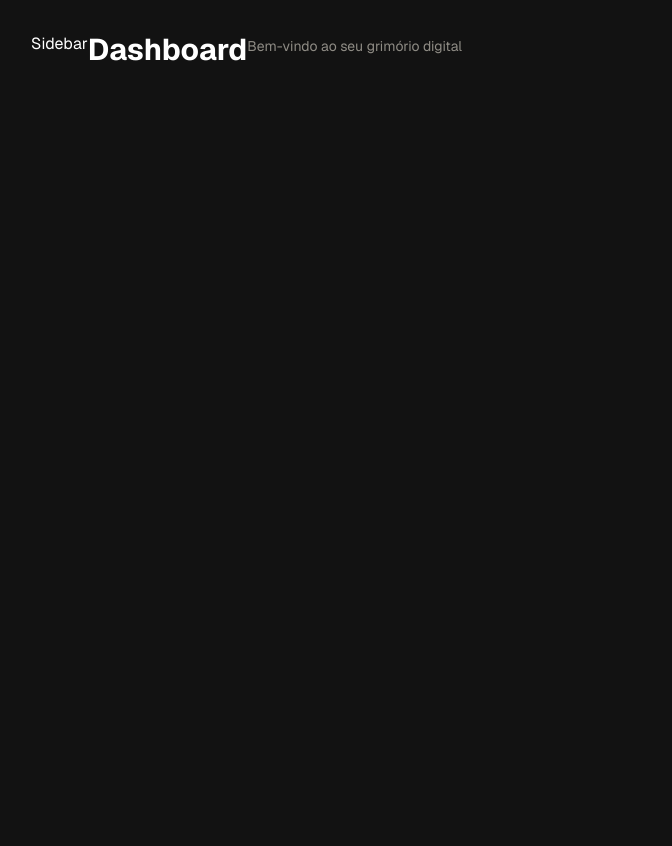
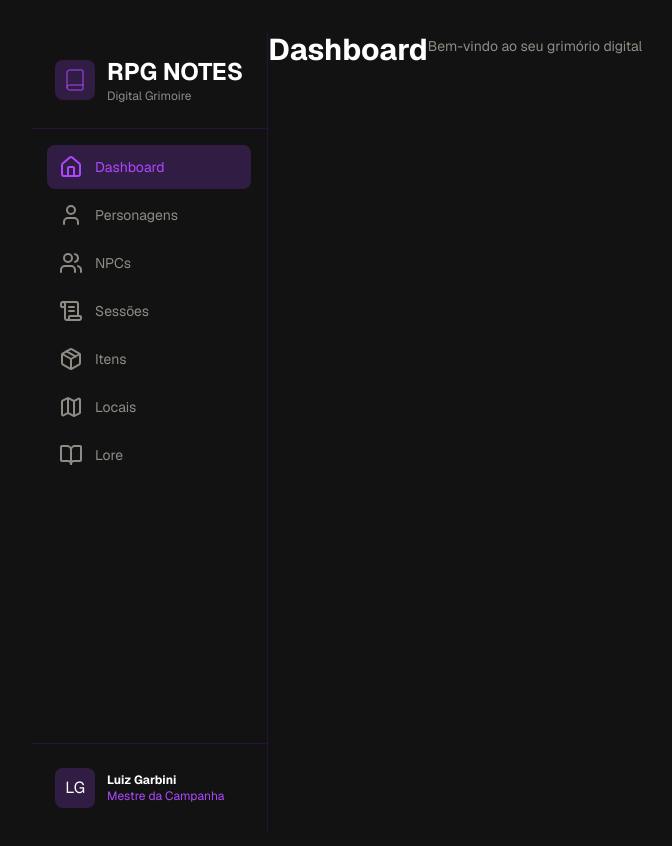
Before and after one commit to LuizGarbini/rpg-notes, a React (Vite) app: page / in a window 1280 px wide. Shown: the top 846 px of the page, without its empty margins (1-673 px from the left). Before the commit the page ends 800 px from the top, so only its background shows below. Built offline with nearby package versions, Linux system fonts and the light colour scheme.

Commit message:
feat: enhance Sidebar component with additional navigation links and user info

```diff
--- a/src/components/sidebar.tsx
+++ b/src/components/sidebar.tsx
@@ -1,7 +1,90 @@
+import {
+	Book,
+	BookOpen,
+	House,
+	Map as MapIcon,
+	Package,
+	ScrollText,
+	User,
+	Users,
+} from "lucide-react";
+
 export function Sidebar() {
 	return (
-		<aside>
-			<p>Sidebar</p>
+		<aside className="flex min-h-screen flex-col border-r border-purple-800/25">
+			<div className="flex h-full flex-col">
+				<div className="flex items-center gap-3 border-b p-6 border-purple-800/25">
+					<div className="flex h-10 w-10 items-center justify-center rounded-lg bg-purple-500/20">
+						<Book className="text-purple-500 stroke-1" />
+					</div>
+					<div className="flex flex-col">
+						<span className="font-bold text-2xl">RPG NOTES</span>
+						<span className="text-xs text-muted-foreground">
+							Digital Grimoire
+						</span>
+					</div>
+				</div>
+				<nav className="flex-1 space-y-1 p-4">
+					<a
+						href="/"
+						className="flex items-center gap-3 rounded-lg px-3 py-2.5 text-sm text-purple-500 font-normal transition-colors bg-purple-500/20"
+					>
+						<House className="text-purple-500 stroke-1.5" />
+						Dashboard
+					</a>
+					<a
+						href="/personagens"
+						className="flex items-center gap-3 rounded-lg px-3 py-2.5 text-sm text-muted-foreground font-normal transition-colors hover:bg-purple-500/20 hover:text-white"
+					>
+						<User className="stroke-1.5" />
+						Personagens
+					</a>
+					<a
+						href="/npcs"
+						className="flex items-center gap-3 rounded-lg px-3 py-2.5 text-sm text-muted-foreground font-normal transition-colors hover:bg-purple-500/20 hover:text-white"
+					>
+						<Users className="stroke-1.5" />
+						NPCs
+					</a>
+					<a
+						href="/sessoes"
+						className="flex items-center gap-3 rounded-lg px-3 py-2.5 text-sm text-muted-foreground font-normal transition-colors hover:bg-purple-500/20 hover:text-white"
+					>
+						<ScrollText className="stroke-1.5" />
+						Sessões
+					</a>
+					<a
+						href="/itens"
+						className="flex items-center gap-3 rounded-lg px-3 py-2.5 text-sm text-muted-foreground font-normal transition-colors hover:bg-purple-500/20 hover:text-white"
+					>
+						<Package className="stroke-1.5" />
+						Itens
+					</a>
+					<a
+						href="/locais"
+						className="flex items-center gap-3 rounded-lg px-3 py-2.5 text-sm text-muted-foreground font-normal transition-colors hover:bg-purple-500/20 hover:text-white"
+					>
+						<MapIcon className="stroke-1.5" />
+						Locais
+					</a>
+					<a
+						href="/lore"
+						className="flex items-center gap-3 rounded-lg px-3 py-2.5 text-sm text-muted-foreground font-normal transition-colors hover:bg-purple-500/20 hover:text-white"
+					>
+						<BookOpen className="stroke-1.5" />
+						Lore
+					</a>
+				</nav>
+				<div className="flex items-center gap-3 border-t p-6 border-purple-800/25">
+					<div className="flex h-10 w-10 items-center justify-center rounded-lg bg-purple-500/20">
+						LG
+					</div>
+					<div className="flex flex-col">
+						<span className="font-bold text-xs">Luiz Garbini</span>
+						<span className="text-xs text-purple-500">Mestre da Campanha</span>
+					</div>
+				</div>
+			</div>
 		</aside>
 	);
 }
```
